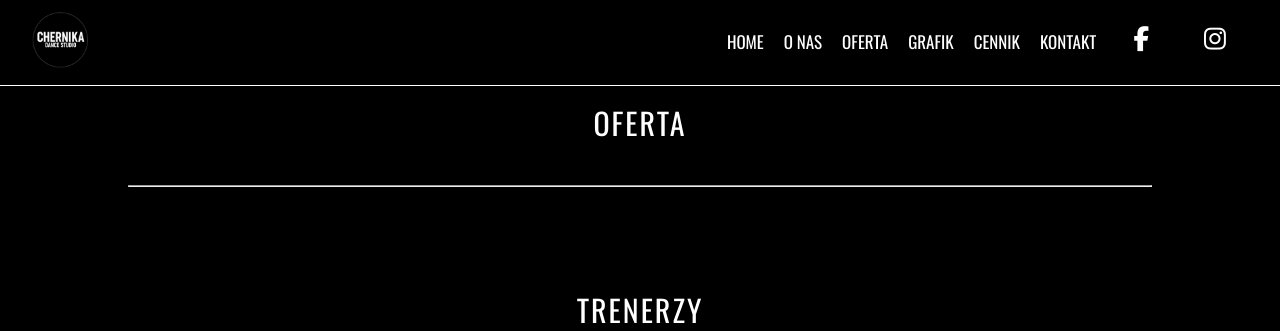
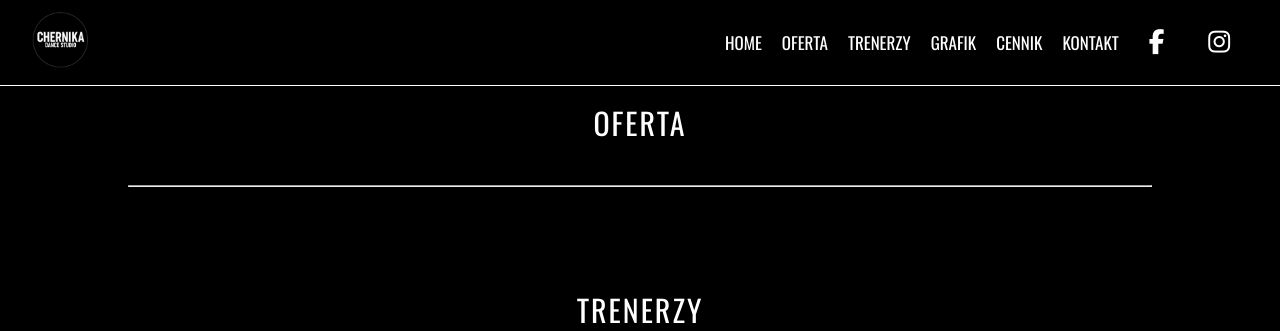
Before and after one commit to Ewelina-EN/dance-studio, a Django app: page / in a window 1280 px wide. Shown: the top 331 px of the page. Run offline with Django 4.2, Linux system fonts and the light colour scheme; data comes from the database, SQL or seed files in the repository; data that the repository does not hold is empty; some libraries are stand-ins or nearby versions.

Commit message:
changes in social media icons styles

```diff
--- a/website/static/website/css/styles.css
+++ b/website/static/website/css/styles.css
@@ -52,9 +52,15 @@ header {
   list-style: none;
 }
 
+.mainMenu li {
+  padding: 10px;
+}
+
+.mainMenu li:nth-last-child(-n + 1) {
+  padding: 0;
+}
+
 .mainMenu li a {
-  display: inline-block;
-  padding: 10px;
   letter-spacing: 2px;
   text-decoration: none;
   text-transform: uppercase;
@@ -96,22 +102,13 @@ header {
 }
 
 .mainMenu li span a i {
-  width: 50px;
-  height: 50px;
   text-align: center;
-}
-.mainMenu li span a i:hover {
-  color: black;
-  background-color: rgb(217, 217, 217);
-  border-radius: 50%;
-  box-shadow: 0px 0px 8px 0px rgba(255, 255, 255, 1);
 }
 
 .icons i {
-  display: inline-block;
-  padding: 50px 25px 0 25px;
   font-size: 25px;
   cursor: pointer;
+  padding: 20px;
 }
 
 .navigation .logo {
@@ -533,9 +530,8 @@ footer {
     font-size: 17px;
   }
 
-  .icons i {
-    padding: 10px 0 0 0;
-    /* font-size: 20px; */
+  .fa {
+    padding: 0 10px;
   }
 
   .header-video {
--- a/website/templates/home.html
+++ b/website/templates/home.html
@@ -12,8 +12,8 @@
         <div class='openMenu'><i class='fa fa-bars'></i></div>
         <ul class='mainMenu'>
             <li><a href="/" class='link'>HOME</a></li>
-            <li><a href="#instructors" class='link'>O NAS</a></li>
             <li><a href="#offer" class='link'>OFERTA</a></li>
+            <li><a href="#instructors" class='link'>TRENERZY</a></li>
             <li><a href="#schedule" class='link'>GRAFIK</a></li>
             <li><a href="#prices" class='link'>CENNIK</a></li>
             <li><a href="#contact" class='link'>KONTAKT</a></li>
```
Also changed, not shown: media/offer/acro.jpeg (added), media/offer/stretching.jpeg (added).
